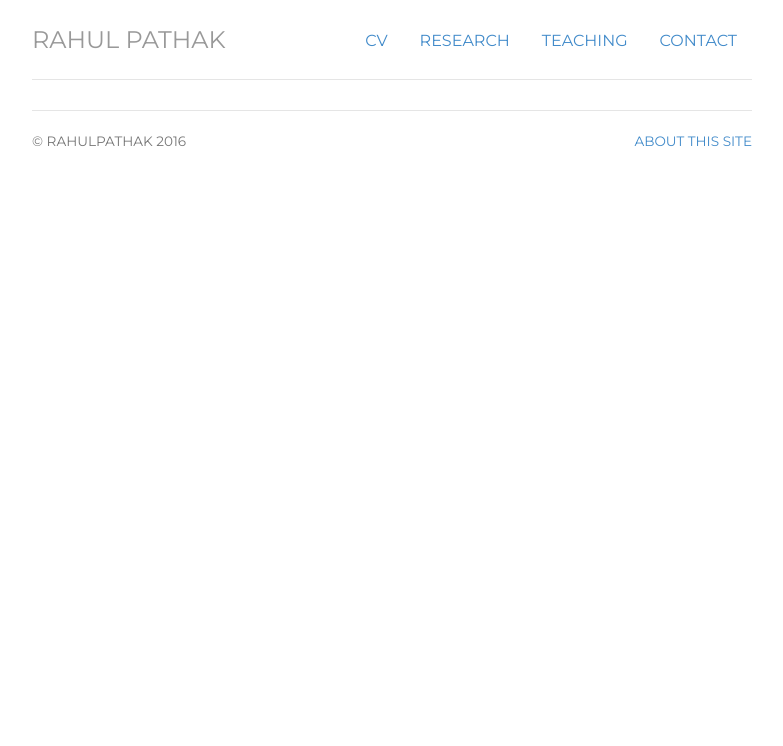
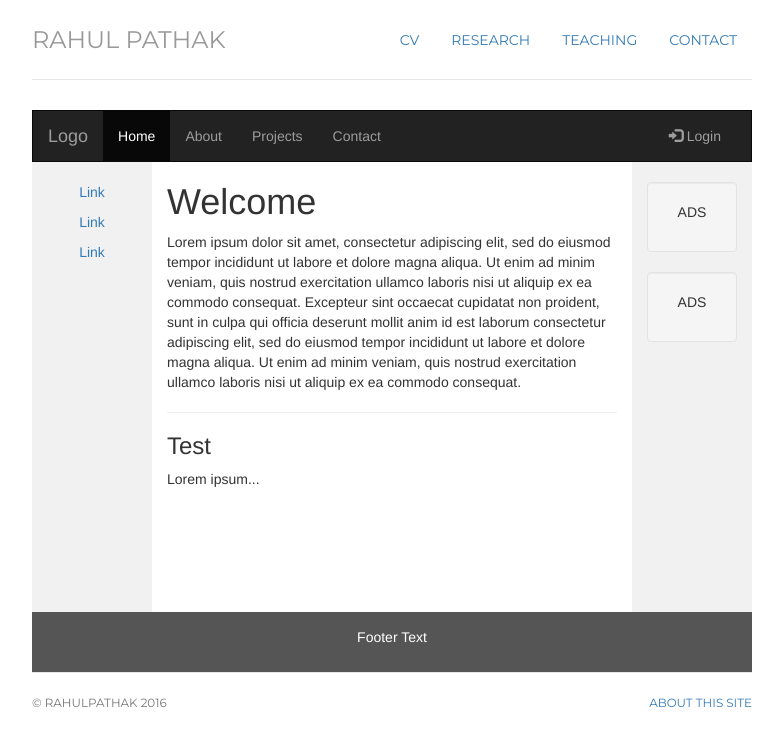
Before and after one commit to pathak-rahul/pathak-rahul.github.io, a Jekyll site: the page built from teaching/index.html, in a window 1280 px wide. Shown: the top 746 px of the page, without its empty margins (248-1031 px from the left). Built offline with Jekyll 4.4.1, drawn with Linux system fonts in a browser that asks for light colours.

Commit message:
Update index.html

```diff
--- a/teaching/index.html
+++ b/teaching/index.html
@@ -6,11 +6,100 @@ title: teaching
 <!DOCTYPE html>
 <html lang="en">
 <head>
-  <title>Bootstrap Theme The Band</title>
+  <title>Bootstrap Example</title>
   <meta charset="utf-8">
+  <meta name="viewport" content="width=device-width, initial-scale=1">
+  <link rel="stylesheet" href="http://maxcdn.bootstrapcdn.com/bootstrap/3.3.7/css/bootstrap.min.css">
+  <script src="https://ajax.googleapis.com/ajax/libs/jquery/1.12.4/jquery.min.js"></script>
+  <script src="http://maxcdn.bootstrapcdn.com/bootstrap/3.3.7/js/bootstrap.min.js"></script>
+  <style>
+    /* Remove the navbar's default margin-bottom and rounded borders */
+    .navbar {
+      margin-bottom: 0;
+      border-radius: 0;
+    }
+
+    /* Set height of the grid so .sidenav can be 100% (adjust as needed) */
+    .row.content {height: 450px}
+
+    /* Set gray background color and 100% height */
+    .sidenav {
+      padding-top: 20px;
+      background-color: #f1f1f1;
+      height: 100%;
+    }
+
+    /* Set black background color, white text and some padding */
+    footer {
+      background-color: #555;
+      color: white;
+      padding: 15px;
+    }
+
+    /* On small screens, set height to 'auto' for sidenav and grid */
+    @media screen and (max-width: 767px) {
+      .sidenav {
+        height: auto;
+        padding: 15px;
+      }
+      .row.content {height:auto;}
+    }
+  </style>
 </head>
 <body>
 
-	<ul>
+<nav class="navbar navbar-inverse">
+  <div class="container-fluid">
+    <div class="navbar-header">
+      <button type="button" class="navbar-toggle" data-toggle="collapse" data-target="#myNavbar">
+        <span class="icon-bar"></span>
+        <span class="icon-bar"></span>
+        <span class="icon-bar"></span>
+      </button>
+      <a class="navbar-brand" href="#">Logo</a>
+    </div>
+    <div class="collapse navbar-collapse" id="myNavbar">
+      <ul class="nav navbar-nav">
+        <li class="active"><a href="#">Home</a></li>
+        <li><a href="#">About</a></li>
+        <li><a href="#">Projects</a></li>
+        <li><a href="#">Contact</a></li>
+      </ul>
+      <ul class="nav navbar-nav navbar-right">
+        <li><a href="#"><span class="glyphicon glyphicon-log-in"></span> Login</a></li>
+      </ul>
+    </div>
+  </div>
+</nav>
 
-	</ul>
+<div class="container-fluid text-center">
+  <div class="row content">
+    <div class="col-sm-2 sidenav">
+      <p><a href="#">Link</a></p>
+      <p><a href="#">Link</a></p>
+      <p><a href="#">Link</a></p>
+    </div>
+    <div class="col-sm-8 text-left">
+      <h1>Welcome</h1>
+      <p>Lorem ipsum dolor sit amet, consectetur adipiscing elit, sed do eiusmod tempor incididunt ut labore et dolore magna aliqua. Ut enim ad minim veniam, quis nostrud exercitation ullamco laboris nisi ut aliquip ex ea commodo consequat. Excepteur sint occaecat cupidatat non proident, sunt in culpa qui officia deserunt mollit anim id est laborum consectetur adipiscing elit, sed do eiusmod tempor incididunt ut labore et dolore magna aliqua. Ut enim ad minim veniam, quis nostrud exercitation ullamco laboris nisi ut aliquip ex ea commodo consequat.</p>
+      <hr>
+      <h3>Test</h3>
+      <p>Lorem ipsum...</p>
+    </div>
+    <div class="col-sm-2 sidenav">
+      <div class="well">
+        <p>ADS</p>
+      </div>
+      <div class="well">
+        <p>ADS</p>
+      </div>
+    </div>
+  </div>
+</div>
+
+<footer class="container-fluid text-center">
+  <p>Footer Text</p>
+</footer>
+
+</body>
+</html>
```
